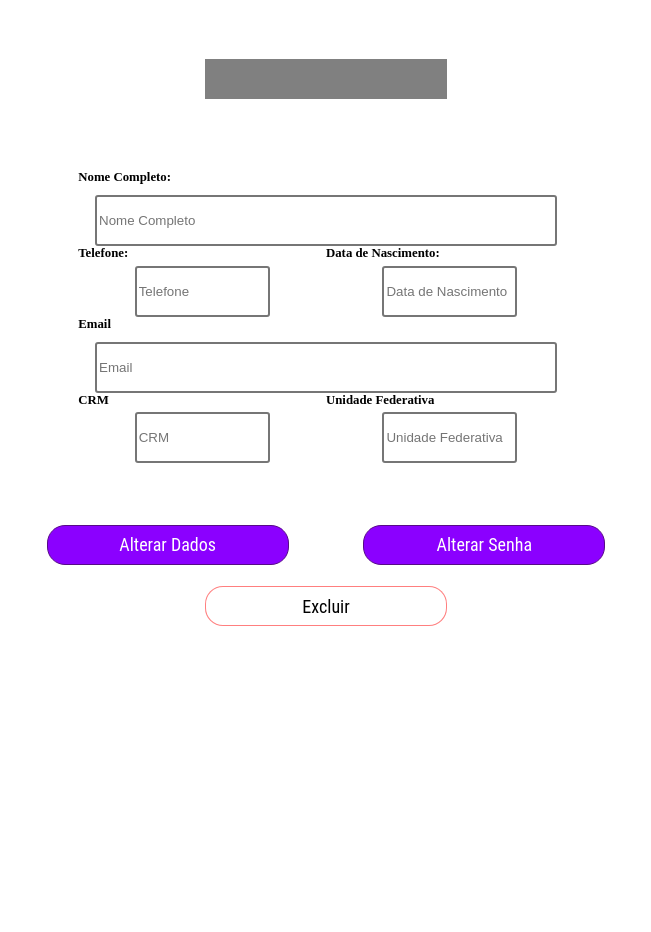
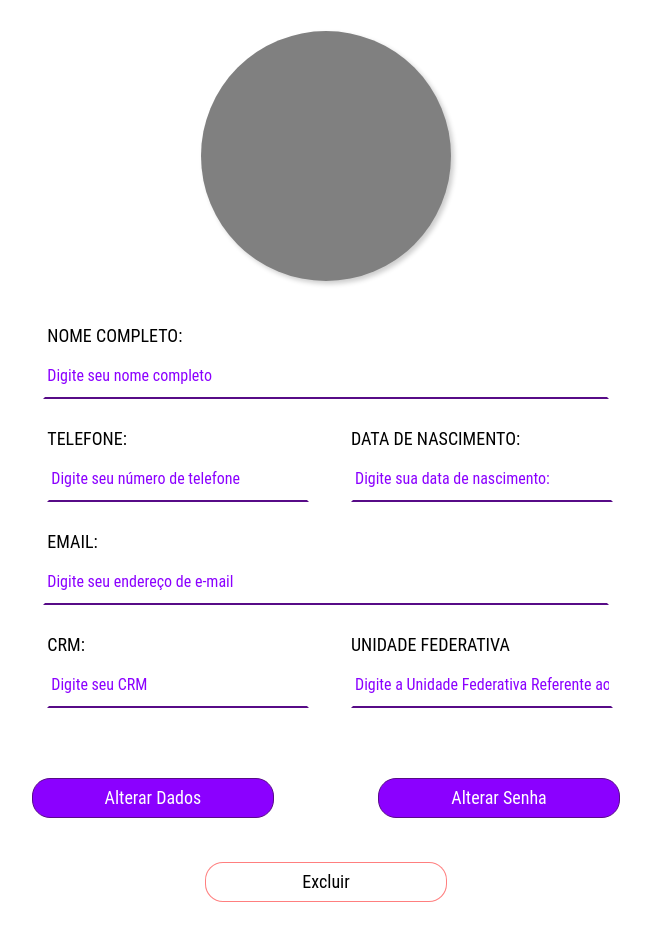
Before and after one commit to cpejr/front-web-mvpclinicas, a React (Vite) app in the folder front-web-mvpclinicas/: page / in a window 1280 px wide. Shown: the whole page, without its empty margins (314-965 px from the left). Before the commit the page ends 800 px from the top, so only its background shows below. Built offline with nearby package versions, Linux system fonts and the light colour scheme.

Commit message:
feat: estrutura final da pagina
falta adicionar ícones

```diff
--- a/front-web-mvpclinicas/src/Styles/Input/Input.jsx
+++ b/front-web-mvpclinicas/src/Styles/Input/Input.jsx
@@ -5,40 +5,47 @@ const Input = styled.input`
   display: flex;
   flex-direction: ${(props) => props.flexDirection};
   align-items: center;
-  justify-content: center;
+  justify-content: ${(props) => props.justifyContent ?? 'center'};
+  align-self: ${(props) => props.alignSelf ?? 'center'};
   /* Medidas */
-  border-radius: 3px;
-  margin-top: ${(props) => props.marginTop ?? '2%'};
+  margin-top: ${(props) => props.marginTop };
   margin-bottom: ${(props) => props.marginBottom};
   margin-left: ${(props) => props.marginLeft};
   margin-right: ${(props) => props.marginRight};
   min-width: ${(props) => props.minWidth};
   max-width: ${(props) => props.maxWidth};
-  min-height: ${(props) => props.minHeight};
-  max-height: ${(props) => props.maxHeight};
   padding-top: ${(props) => props.paddingTop};
   padding-left: ${(props) => props.paddingLeft};
   padding-right: ${(props) => props.paddingRight};
   padding-bottom: ${(props) => props.paddingBottom};
-  height: ${(props) => props.height};
-  width: ${(props) => props.width};
+  height: ${(props) => props.height ?? '20px'};
+  width: ${(props) => props.width ?? '100%'};
   /* Cor e estilo */
-  color: ${(props) => props.color};
+  color: ${(props) => props.color ?? "#570B87"};
   background-color: ${(props) => props.backgroundColor};
-  border-color: ${(props) => props.borderColor};
+  border-color: ${(props) => props.borderColor ?? "#FFFFFF"};
   border-style: solid;
   border-width: ${(props) => props.borderWidth};
   border-radius: ${(props) => props.borderRadius};
   box-shadow: ${(props) => props.boxShadow};
+  border-bottom: 2px solid #570B87;
+  &:focus {
+    outline: none;
+  }
   /* Características de texto */
-  font-size: ${(props) => props.fontSize};
+  font-size: ${(props) => props.fontSize ?? "1em"};
+  font-family: ${(props) => props.fontFamily ?? "Roboto Condensed"};
   text-align: ${(props) => props.textAlign};
   font-weight: ${(props) => props.fontWeight};
+  line-height: ${(props) => props.lineHeight ?? "50px"};
+::placeholder {
+  color: #8B00FF;
+}
   /* Margem */
   margin-bottom: ${(props) => props.marginBottom};
   margin-left: ${(props) => props.marginLeft};
   margin-right: ${(props) => props.marginRight};
-  margin-top: ${(props) => props.marginTop ?? '2%'};
+  margin-top: ${(props) => props.marginTop };
 `;
 
 export default Input;
--- a/front-web-mvpclinicas/src/pages/Perfil/Perfil.jsx
+++ b/front-web-mvpclinicas/src/pages/Perfil/Perfil.jsx
@@ -21,78 +21,63 @@ function Perfil() {
         <CaixaFoto></CaixaFoto>
         <CaixaInputs>
           <ConjuntoTituloInput>
-            <TituloInput>Nome Completo:</TituloInput>
+            <TituloInput>NOME COMPLETO:</TituloInput>
             <Input
-              placeholder="Nome Completo"
+              placeholder="Digite seu nome completo"
               backgroundColor="white"
-              width="90%"
-              height="100%"
-              minHeight="45px"
-              maxHeight="40px"
-              paddingRight="2%"
+              height="40px"
             ></Input>
           </ConjuntoTituloInput>
           <InputDividido>
             <ConjuntoTituloInput>
-              <TituloInput>Telefone:</TituloInput>
+              <TituloInput>TELEFONE:</TituloInput>
               <Input
-                placeholder="Telefone"
+                placeholder="Digite seu número de telefone"
                 backgroundColor="white"
-                width="50%"
-                height="100%"
-                minHeight="45px"
-                maxHeight="40px"
-                paddingRight="2%"
+                width="100%"
+                height="40px"
+                alignSelf="flex-start"
               ></Input>
             </ConjuntoTituloInput>
             <ConjuntoTituloInput>
-              <TituloInput>Data de Nascimento:</TituloInput>
+              <TituloInput>DATA DE NASCIMENTO:</TituloInput>
               <Input
-                placeholder="Data de Nascimento"
+                placeholder="Digite sua data de nascimento:"
                 backgroundColor="white"
-                width="50%"
-                height="100%"
-                minHeight="45px"
-                maxHeight="40px"
-                paddingRight="2%"
+                width="100%"
+                height="40px"
+                alignSelf="flex-start"
               ></Input>
             </ConjuntoTituloInput>
           </InputDividido>
           <ConjuntoTituloInput>
-            <TituloInput>Email</TituloInput>
+            <TituloInput>EMAIL:</TituloInput>
             <Input
-              placeholder="Email"
+              placeholder="Digite seu endereço de e-mail"
               backgroundColor="white"
-              width="90%"
-              height="100%"
-              minHeight="45px"
-              maxHeight="40px"
-              paddingRight="2%"
+              height="40px"
             ></Input>
           </ConjuntoTituloInput>
           <InputDividido>
             <ConjuntoTituloInput>
-              <TituloInput>CRM</TituloInput>
+              <TituloInput>CRM:</TituloInput>
               <Input
-                placeholder="CRM"
+                placeholder="Digite seu CRM"
                 backgroundColor="white"
-                width="50%"
-                height="100%"
-                minHeight="45px"
-                maxHeight="40px"
-                paddingRight="2%"
+                width="100%"
+                height="40px"
+                alignSelf="flex-start"
               ></Input>
             </ConjuntoTituloInput>
             <ConjuntoTituloInput>
-              <TituloInput>Unidade Federativa</TituloInput>
+              <TituloInput>UNIDADE FEDERATIVA</TituloInput>
               <Input
-                placeholder="Unidade Federativa"
+                placeholder="Digite a Unidade Federativa Referente ao seu CRM"
                 backgroundColor="white"
-                width="50%"
-                height="100%"
-                minHeight="45px"
-                maxHeight="40px"
-                paddingRight="2%"
+                width="100%"
+                height="40px"
+                justifyContent="flex-start"
+                alignSelf="flex-start"
               ></Input>
             </ConjuntoTituloInput>
           </InputDividido>
@@ -103,12 +88,12 @@ function Perfil() {
             <Botao>Alterar Senha</Botao>
           </BotoesEdicao>
           <Botao
-          color="#000000"
-          backgroundColor="white"
-          borderColor="#FF000080"
-
+            color="#000000"
+            backgroundColor="white"
+            borderColor="#FF000080"
           >
-            Excluir</Botao>
+            Excluir
+          </Botao>
         </CaixaBotoes>
       </Conteudo>
     </Body>
--- a/front-web-mvpclinicas/src/pages/Perfil/Styles.js
+++ b/front-web-mvpclinicas/src/pages/Perfil/Styles.js
@@ -1,48 +1,53 @@
 import styled from "styled-components";
 
-export const Body = styled.div `
+export const Body = styled.div`
   display: flex;
   flex-direction: column;
   align-items: center;
   width: 100%;
   height: 100%;
-`
+`;
 
 export const Conteudo = styled.div`
   display: flex;
   align-items: center;
   flex-direction: column;
   justify-content: center;
-  width: 80%;
+  width: 90%;
   height: 100%;
 `;
 
 export const CaixaFoto = styled.div`
   display: flex;
   justify-content: center;
+  font-size: 12em;
+  font-size: 12em;
   align-items: center;
-  height: 20%;
-  width: 20%;
-  padding: 2%;
-  margin-top: 5%;
+  justify-content: center;
+  width: 250px;
+  height: 250px;
+  border-radius: 100%;
+  box-shadow: 3px 3px 5px 0px rgba(0, 0, 0, 0.2);
   background-color: grey;
+  margin: 2%;
 `;
 
 export const CaixaInputs = styled.div`
   display: flex;
   flex-direction: column;
   justify-content: center;
+  gap: 30px;
   align-items: center;
-  height: 65%;
+  height: 70%;
   width: 70%;
   padding: 2%;
-  margin-top: 5%;
 `;
 
 export const ConjuntoTituloInput = styled.div`
   display: flex;
   flex-direction: column;
   justify-content: space-evenly;
+  gap: 7px;
   align-items: center;
   height: 100%;
   width: 70%;
@@ -51,19 +56,23 @@ export const ConjuntoTituloInput = styled.div`
 export const InputDividido = styled.div`
   display: flex;
   flex-direction: row;
-  justify-content: space-evenly;
-  align-items: center;
+  justify-content: space-between;
+  gap: 50px;
   height: 100%;
   width: 70%;
 `;
 
 export const TituloInput = styled.div`
+  width: 100%;
+  height: 100%;
+  font-family: "Roboto Condensed";
+  font-weight: 400;
+  font-size: 18px;
+  line-height: 20px;
   display: flex;
-  flex-direction: row;
-  width: 100%;
-  color: black;
-  font-weight: 600;
-  font-size: 0.8em;
+  align-items: center;
+  justify-content: flex-start;
+  color: darkpurple;
 `;
 
 export const CaixaBotoes = styled.div`
@@ -71,6 +80,7 @@ export const CaixaBotoes = styled.div`
   flex-direction: column;
   justify-content: center;
   align-items: center;
+  gap: 20px;
   height: 20%;
   width: 70%;
   padding: 2%;
```
